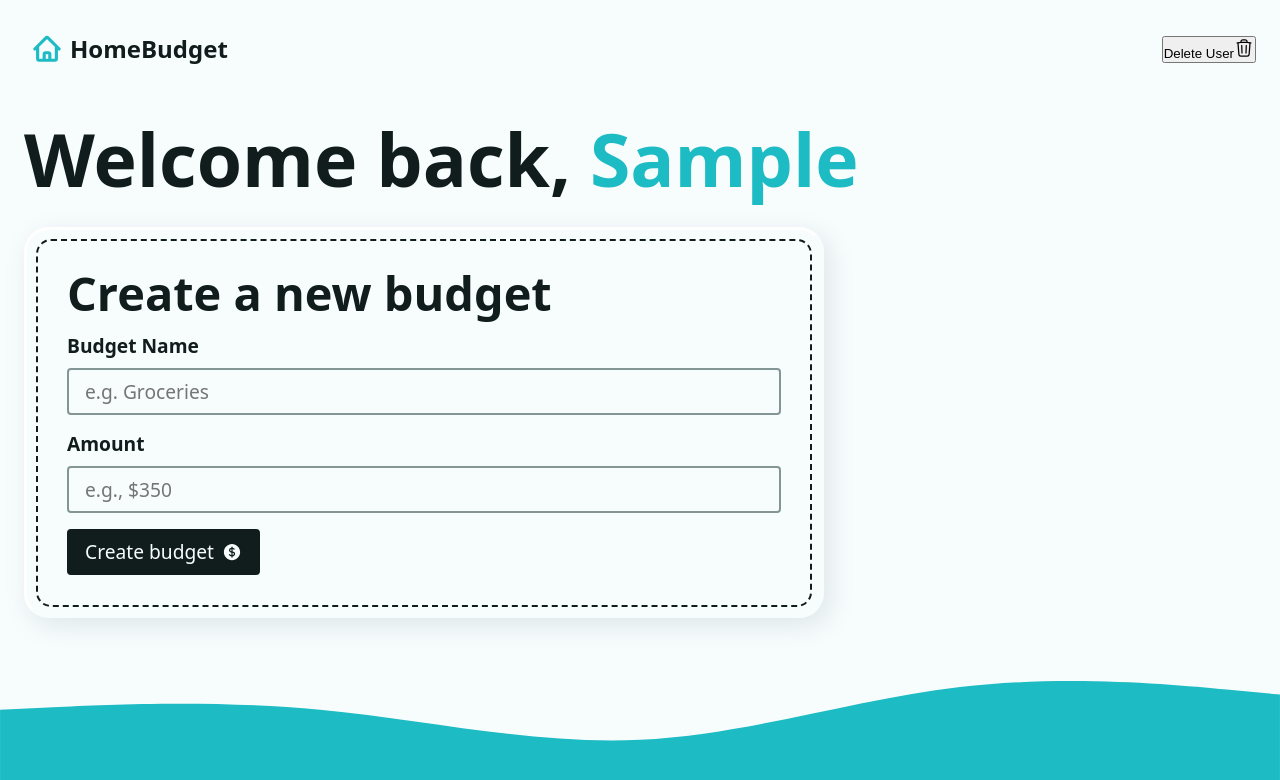
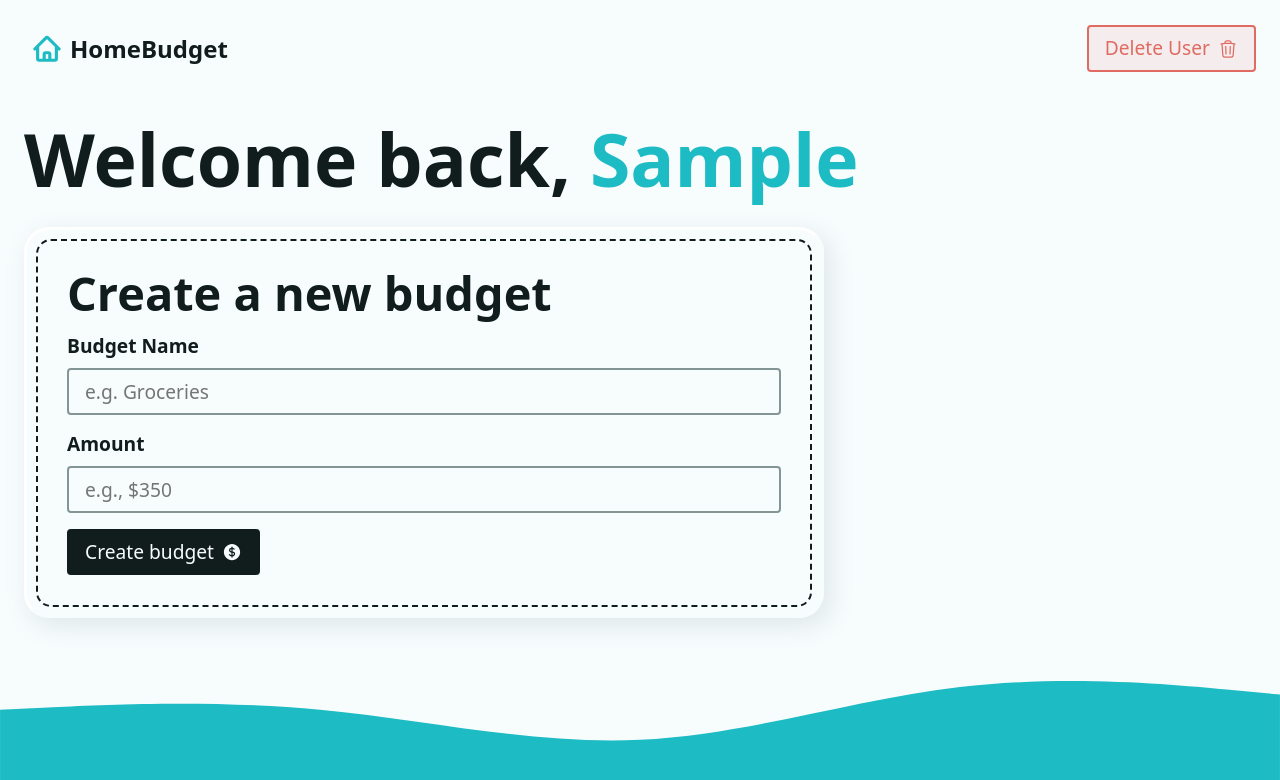
Before and after one commit to min33sky/budget-app, a React (Vite) app: page / in a window 1280 px wide. Both pictures are taken after typing "Sample" into the empty fields and a click on the button "Create Account". Shown: the top 780 px of the page. Built offline with nearby package versions, Linux system fonts and the light colour scheme.

Commit message:
feat: react-router-dom update

```diff
--- a/src/App.tsx
+++ b/src/App.tsx
@@ -8,16 +8,20 @@ import Error from './pages/Error';
 const router = createBrowserRouter([
   {
     path: '/',
-    element: <Main />,
+    // element: <Main />, // v6.9 이전에 사용
+    Component: Main, //? v6.9 이후로 사용가능
     loader: mainLoader,
-    errorElement: <Error />,
+    // errorElement: <Error />, // v6.9 이전에 사용
+    ErrorBoundary: Error, //? v6.9 이후로 사용가능
     children: [
       {
         index: true,
-        element: <Dashboard />,
+        // element: <Dashboard />,
+        Component: Dashboard,
         loader: dashboardLoader,
         action: dashboardAction,
-        errorElement: <Error />,
+        // errorElement: <Error />,
+        ErrorBoundary: Error,
       },
       {
         path: 'logout',
@@ -29,10 +33,10 @@ const router = createBrowserRouter([
 
 function App() {
   return (
-    <div>
+    <>
       <RouterProvider router={router} />
       <Toaster position="top-right" />
-    </div>
+    </>
   );
 }
 
--- a/src/components/Nav.tsx
+++ b/src/components/Nav.tsx
@@ -25,7 +25,7 @@ export default function Nav({ username }: Props) {
             }
           }}
         >
-          <button>
+          <button type="submit" className="btn btn--warning">
             <span>Delete User</span>
             <TrashIcon width={20} />
           </button>
```
Also changed, not shown: 2 other files (tests, documents, lock files or other folders).
